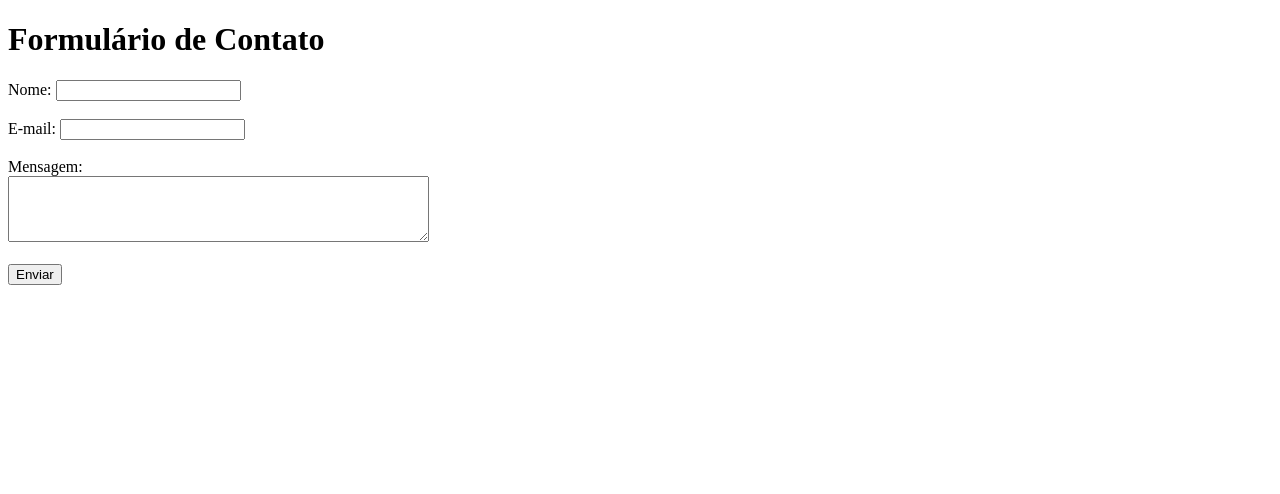
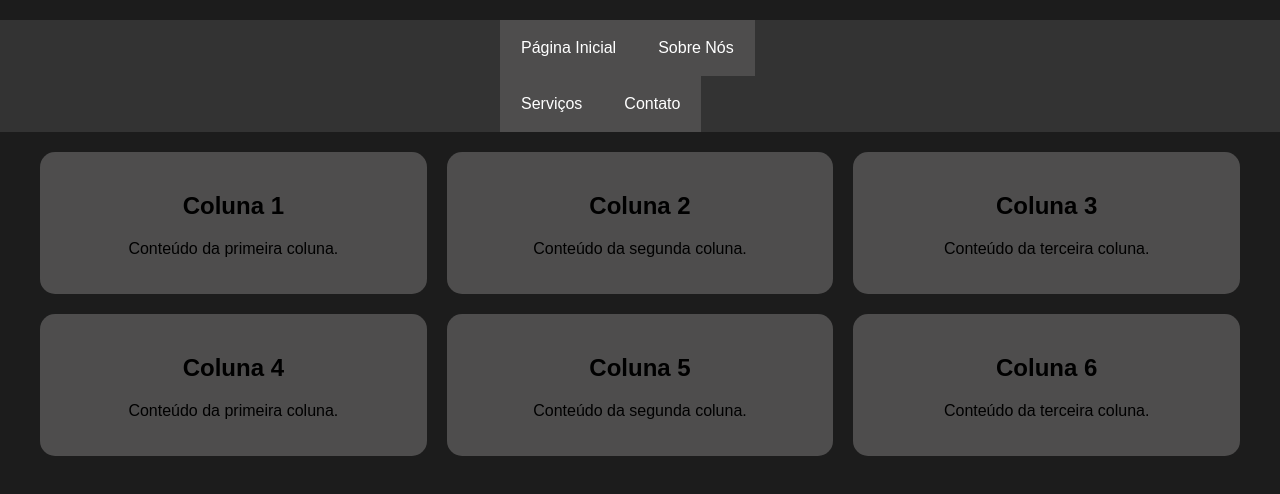
Before and after one commit to PhelipeFLS/projeto.site, a plain HTML site: page home.html in a window 1280 px wide. Drawn offline with Linux system fonts and the light colour scheme.

Commit message:
commit de modificações da home

```diff
--- /dev/null
+++ b/css/home.css
@@ -0,0 +1,57 @@
+.menu {
+    list-style-type: none;
+    margin: 20px 0px 0px 0px;
+    padding: 0px 500px 0px 500px;
+    background-color: #333;
+    overflow: hidden;
+}
+
+.menu-item {
+    float: left;
+    padding: 5px;
+    background-color: #4e4d4d;
+    min-width: 30px
+}
+
+.menu-item a {
+    display: inline-block;
+    color: white;
+    text-align: center;
+    padding: 14px 16px;
+    text-decoration: none;
+}
+
+.menu-item a:hover {
+    background-color: #555;
+}
+
+body {
+    font-family: Arial, sans-serif;
+    margin: 0;
+    padding: 0;
+    background-color: #1c1c1c;
+}
+
+.container {
+    max-width: 1200px;
+    margin: 0 auto;
+    padding: 20px;
+    display: grid;
+    grid-template-columns: repeat(3, 1fr);
+    grid-auto-flow: dense;
+    grid-gap: 20px;
+}
+
+
+.item {
+    background-color: #4e4d4d;
+    padding: 20px;
+    text-align: center;
+    border-radius: 15px;
+}
+
+@media (max-width: 768px) {
+    .container {
+        grid-template-columns: 1fr;
+    }
+}
--- a/css/main.css
+++ b/css/main.css
@@ -190,12 +190,6 @@ display: none;
   box-shadow: 0 8px 24px 0 rgba(16,39,112,.2);
 }
 
-.btn:hover{
-  background-color: #a0a0a0;
-  color: #ffeba7;
-  box-shadow: 0 8px 24px 0 rgba(16,39,112,.2);
-}
-
 #stars {
   width: 1px;
   height: 1px;
--- a/home.html
+++ b/home.html
@@ -1,21 +1,42 @@
 <!DOCTYPE html>
 <html>
 <head>
-    <title>Formulário de Contato</title>
+    <title>Meu Menu</title>
+    <link rel="stylesheet" href="css/home.css">
 </head>
 <body>
-    <h1>Formulário de Contato</h1>
-    <form method="post" action="processar_formulario.php">
-        <label for="nome">Nome:</label>
-        <input type="text" id="nome" name="nome" required><br><br>
+    <ul class="menu">
+        <li class="menu-item"><a href="#">Página Inicial</a></li>
+        <li class="menu-item"><a href="#">Sobre Nós</a></li>
+        <li class="menu-item"><a href="#">Serviços</a></li>
+        <li class="menu-item"><a href="#">Contato</a></li>
+    </ul>
 
-        <label for="email">E-mail:</label>
-        <input type="email" id="email" name="email" required><br><br>
-
-        <label for="mensagem">Mensagem:</label><br>
-        <textarea id="mensagem" name="mensagem" rows="4" cols="50" required></textarea><br><br>
-
-        <input type="submit" value="Enviar">
-    </form>
+    <div class="container">
+        <div class="item">
+            <h2>Coluna 1</h2>
+            <p>Conteúdo da primeira coluna.</p>
+        </div>
+        <div class="item">
+            <h2>Coluna 2</h2>
+            <p>Conteúdo da segunda coluna.</p>
+        </div>
+        <div class="item">
+            <h2>Coluna 3</h2>
+            <p>Conteúdo da terceira coluna.</p>
+        </div>
+        <div class="item">
+            <h2>Coluna 4</h2>
+            <p>Conteúdo da primeira coluna.</p>
+        </div>
+        <div class="item">
+            <h2>Coluna 5</h2>
+            <p>Conteúdo da segunda coluna.</p>
+        </div>
+        <div class="item">
+            <h2>Coluna 6</h2>
+            <p>Conteúdo da terceira coluna.</p>
+    </div>
+    </div>
 </body>
 </html>
```
